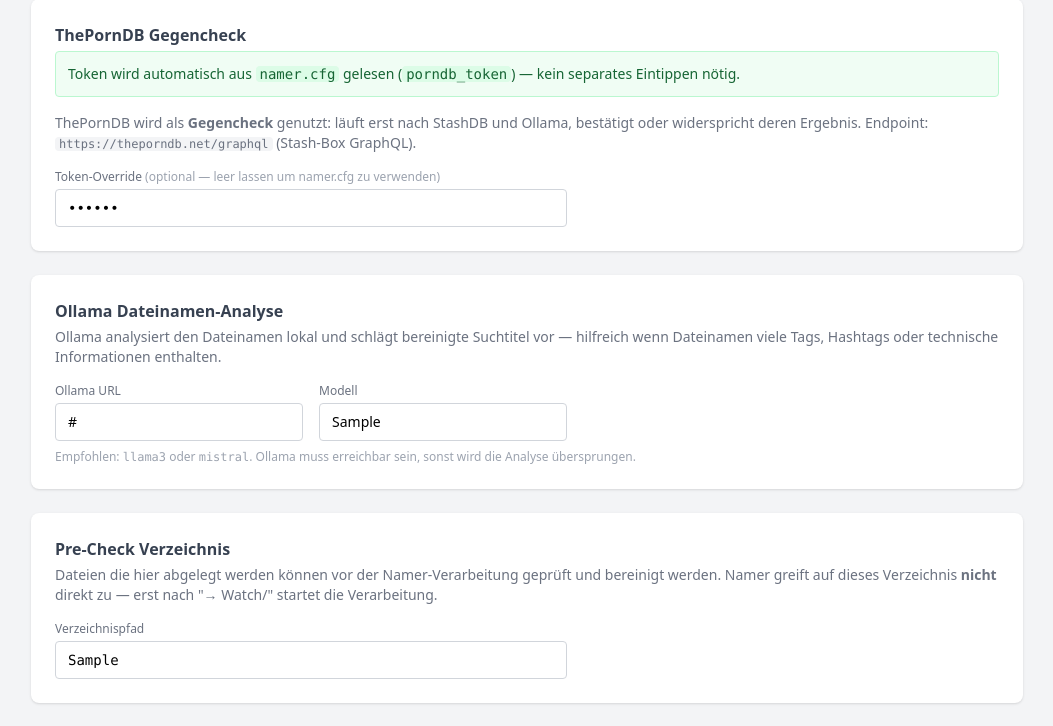
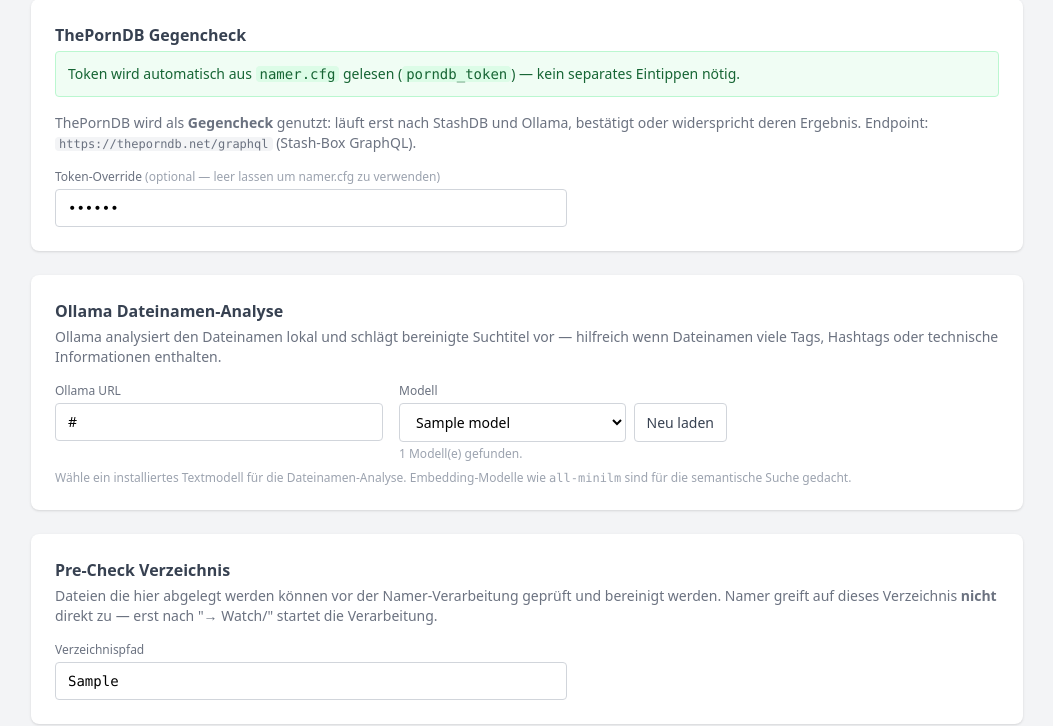
Before and after one commit to Nanja-at-web/namer-helper, a Python web app: template src/namer_helper/web/templates/settings.html in a window 1280 px wide. Shown: the part 411-1137 px from the top of the page, without its empty margins (113-1166 px from the left). Run offline with Jinja, Linux system fonts and the light colour scheme; the template is opened without the code that fills it: most values are stand-ins (such as "Sample title", 1, 10 or a date in 2020); some libraries are stand-ins or nearby versions.

Commit message:
feat: select ollama model from settings

```diff
--- a/src/namer_helper/web/templates/settings.html
+++ b/src/namer_helper/web/templates/settings.html
@@ -61,7 +61,7 @@
     hilfreich wenn Dateinamen viele Tags, Hashtags oder technische Informationen enthalten.
   </p>
 
-  <div class="grid grid-cols-1 md:grid-cols-2 gap-4 max-w-lg">
+  <div class="grid grid-cols-1 md:grid-cols-2 gap-4 max-w-2xl">
     <div>
       <label class="block text-xs font-medium text-gray-500 mb-1">Ollama URL</label>
       <input id="s-ollama-url" type="text" value="{{ ai_cfg.ollama_url }}"
@@ -70,13 +70,28 @@
     </div>
     <div>
       <label class="block text-xs font-medium text-gray-500 mb-1">Modell</label>
-      <input id="s-ollama-model" type="text" value="{{ ai_cfg.ollama_model }}"
-        placeholder="llama3"
-        class="w-full border border-gray-300 rounded px-3 py-2 text-sm focus:outline-none focus:ring-2 focus:ring-indigo-400">
+      <div class="flex gap-2">
+        <select id="s-ollama-model"
+          class="w-full border border-gray-300 rounded px-3 py-2 text-sm bg-white focus:outline-none focus:ring-2 focus:ring-indigo-400">
+          {% for model in ollama_models %}
+            <option value="{{ model }}" {{ 'selected' if model == ai_cfg.ollama_model else '' }}>{{ model }}</option>
+          {% endfor %}
+        </select>
+        <button type="button" onclick="refreshOllamaModels()"
+          class="px-3 py-2 text-sm rounded border border-gray-300 hover:bg-gray-50 text-gray-700 shrink-0"
+          title="Modelle von Ollama neu laden">Neu laden</button>
+      </div>
+      <div id="ollama-model-msg" class="text-xs text-gray-400 mt-1">
+        {% if ollama_models_error %}
+          Modelle konnten nicht geladen werden: {{ ollama_models_error }}
+        {% else %}
+          {{ ollama_models|length }} Modell(e) gefunden.
+        {% endif %}
+      </div>
     </div>
   </div>
   <p class="text-xs text-gray-400 mt-2">
-    Empfohlen: <code>llama3</code> oder <code>mistral</code>. Ollama muss erreichbar sein, sonst wird die Analyse übersprungen.
+    Wähle ein installiertes Textmodell für die Dateinamen-Analyse. Embedding-Modelle wie <code>all-minilm</code> sind für die semantische Suche gedacht.
   </p>
 </div>
 
@@ -123,6 +138,34 @@
   el.className = 'mb-4 text-sm rounded p-3 ' + (json.ok ? 'bg-green-50 text-green-700' : 'bg-red-50 text-red-700');
   el.classList.remove('hidden');
 }
+
+async function refreshOllamaModels() {
+  const url = document.getElementById('s-ollama-url').value.trim();
+  const select = document.getElementById('s-ollama-model');
+  const msg = document.getElementById('ollama-model-msg');
+  const current = select.value;
+  msg.textContent = 'Lade Modelle...';
+  msg.className = 'text-xs text-gray-400 mt-1';
+  try {
+    const res = await fetch('/settings/ollama-models?url=' + encodeURIComponent(url));
+    const json = await res.json();
+    if (!json.ok) throw new Error(json.error || 'Ollama nicht erreichbar');
+    const models = json.models || [];
+    select.innerHTML = '';
+    if (!models.includes(current) && current) models.unshift(current);
+    models.forEach(model => {
+      const opt = document.createElement('option');
+      opt.value = model;
+      opt.textContent = model;
+      if (model === current) opt.selected = true;
+      select.appendChild(opt);
+    });
+    msg.textContent = models.length + ' Modell(e) gefunden.';
+  } catch (err) {
+    msg.textContent = 'Modelle konnten nicht geladen werden: ' + err.message;
+    msg.className = 'text-xs text-red-500 mt-1';
+  }
+}
 </script>
 
 {% endblock %}
```
Also changed, not shown: src/namer_helper/web/app.py (+32 -0 lines), tests/test_app.py (+41 -1 lines).
